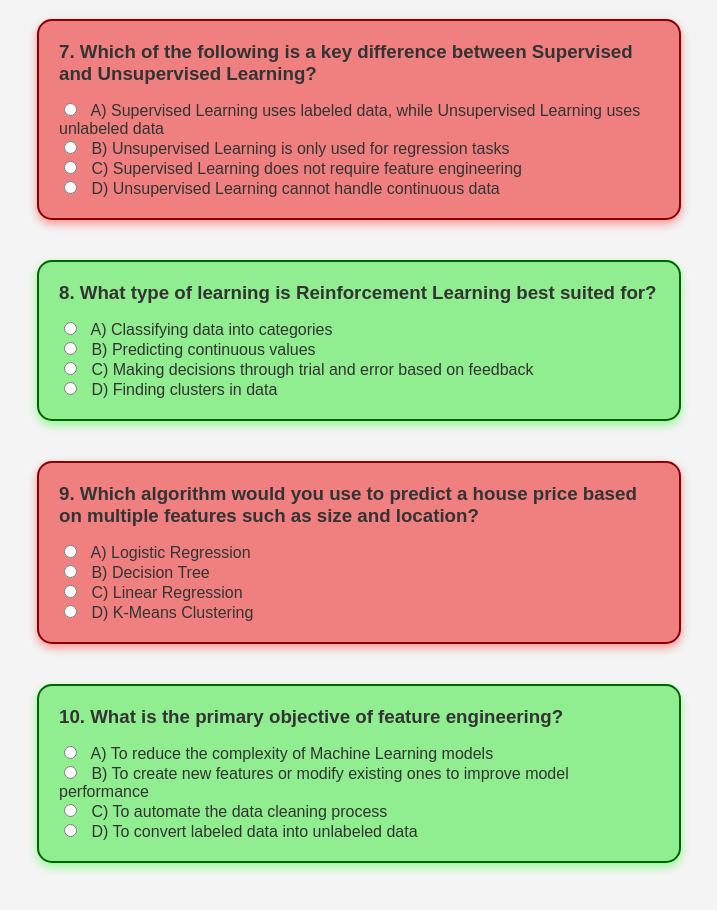
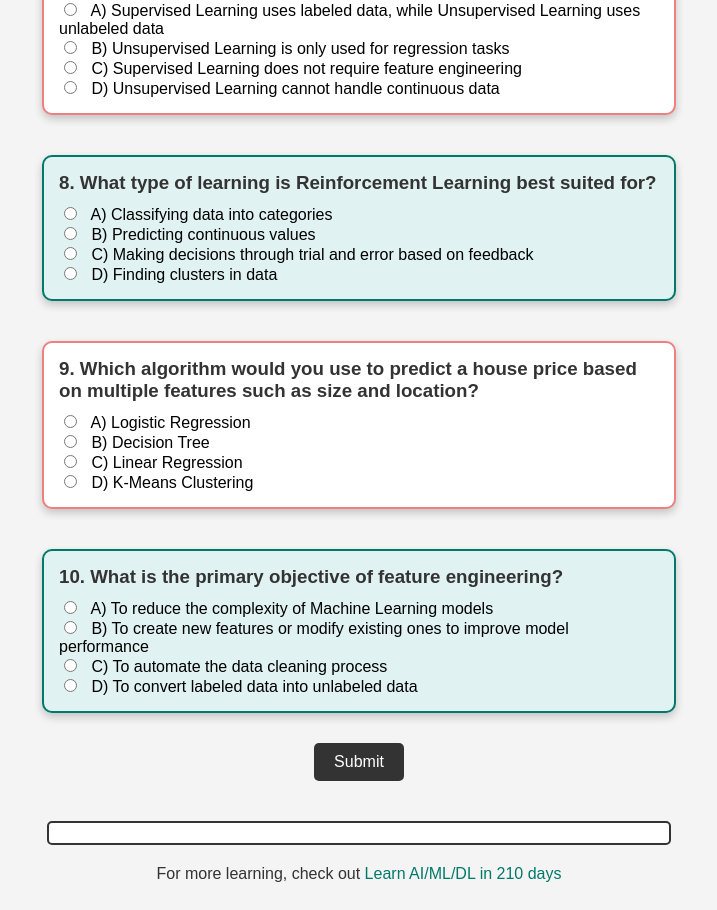
Before and after one commit to KABURAKURIA/QUIZ-1, a plain HTML site: page index.html in a window 1280 px wide. Shown: the part 1319-2229 px from the top of the page, without its empty margins (281-998 px from the left). Drawn offline with Linux system fonts and the light colour scheme.

Commit message:
Update index.html

```diff
--- a/index.html
+++ b/index.html
@@ -10,7 +10,6 @@
             margin: 0;
             padding: 20px;
             background-color: #f4f4f4;
-            color: #333;
         }
         h1 {
             text-align: center;
@@ -25,57 +24,53 @@
         .question {
             background: #fff;
             border: 2px solid #333;
-            border-radius: 15px;
-            box-shadow: 0 4px 10px rgba(0, 0, 0, 0.3);
-            padding: 20px;
+            border-radius: 10px;
+            box-shadow: 0 4px 8px rgba(0, 0, 0, 0.2);
+            padding: 15px;
             position: relative;
             width: 80%;
             max-width: 600px;
             margin: 10px 0;
-            transition: all 0.3s ease;
-            z-index: 1;
+            transition: all 0.3s ease-in-out;
         }
         .question:nth-child(odd) {
-            background: lightcoral;
-            border-color: darkred;
-            box-shadow: 0 4px 10px rgba(255, 0, 0, 0.4);
+            background: #fff;
+            border-color: lightcoral;
         }
         .question:nth-child(even) {
-            background: lightgreen;
-            border-color: darkgreen;
-            box-shadow: 0 4px 10px rgba(0, 255, 0, 0.4);
+            background: #e0f2f1;
+            border-color: #00796b;
         }
         .question:hover {
-            transform: translateY(-8px);
-            box-shadow: 0 8px 16px rgba(0, 0, 0, 0.5);
+            transform: translateY(-5px);
+            box-shadow: 0 8px 16px rgba(0, 0, 0, 0.3);
         }
         h3 {
-            margin: 0 0 15px;
+            margin: 0 0 10px;
             color: #333;
         }
         input[type="radio"] {
             margin-right: 10px;
         }
         .submit-button {
-            background-color: black;
+            background-color: #333;
             color: #fff;
             border: none;
             border-radius: 5px;
-            padding: 12px 24px;
-            font-size: 18px;
+            padding: 10px 20px;
+            font-size: 16px;
             cursor: pointer;
             transition: background-color 0.3s ease;
-            margin-top: 20px;
         }
         .submit-button:hover {
             background-color: #555;
         }
         .result {
             margin-top: 20px;
-            padding: 15px;
+            padding: 10px;
             border: 2px solid #333;
             background-color: #fff;
-            border-radius: 10px;
+            border-radius: 5px;
             width: 80%;
             max-width: 600px;
             text-align: center;
@@ -92,12 +87,8 @@
             color: #333;
         }
         .info a {
-            color: black;
+            color: #00796b;
             text-decoration: none;
-            font-weight: bold;
-        }
-        .info a:hover {
-            color: darkred;
         }
     </style>
 </head>
```
